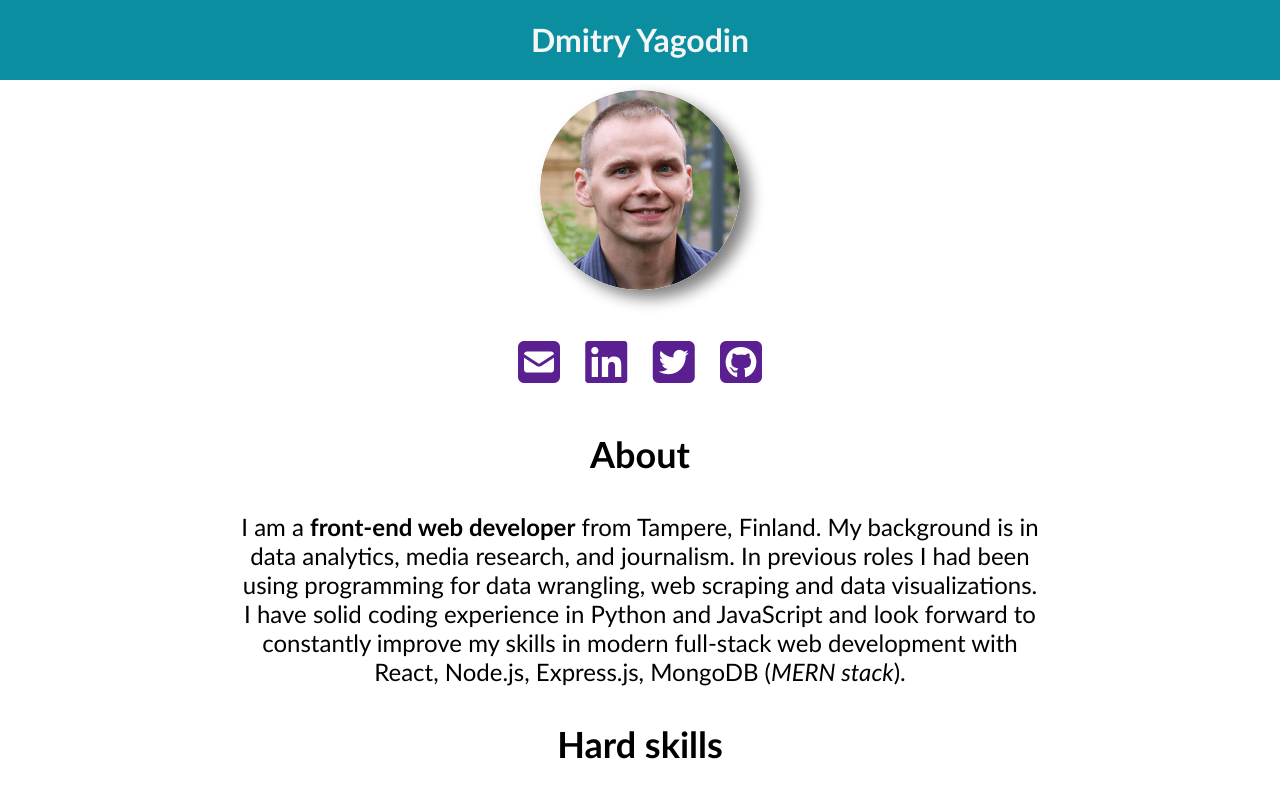
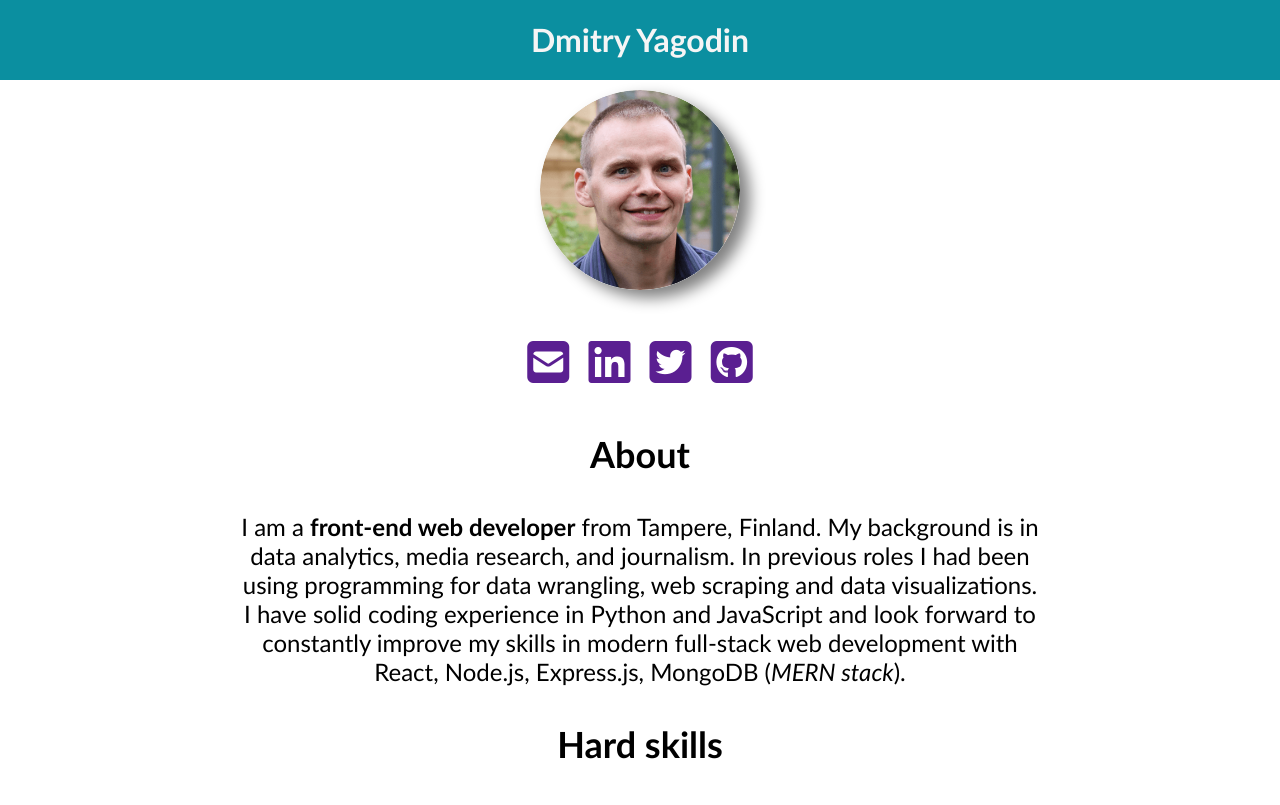
Before and after one commit to dmitryyagodin/rsschool-cv, a plain HTML site: page index.html in a window 1280 px wide. Shown: the top 805 px of the page. Drawn offline with Linux system fonts and the light colour scheme.

Commit message:
refactor: add ul to contacts

```diff
--- a/index.html
+++ b/index.html
@@ -18,11 +18,13 @@
   </header>
   <main class="flex-container">
     <img src="./photo.png" alt="Yagodin photo">
-  <div>
-    <a href="mailto:dmitry.yagodin@gmail.com"><i class="fas fa-envelope-square"></i></a>
-    <a href="https://www.linkedin.com/in/dmitry-yagodin/"><i class="fab fa-linkedin"></i></a>
-    <a href="https://twitter.com/yagodim"><i class="fab fa-twitter-square"></i></a>
-    <a href="https://github.com/dmitryyagodin"><i class="fab fa-github-square"></i></a>
+  <div class="contacts">
+    <ul class="contacts-list">
+      <li><a href="mailto:dmitry.yagodin@gmail.com"><i class="fas fa-envelope-square"></i></a></li>
+      <li><a href="https://www.linkedin.com/in/dmitry-yagodin/"><i class="fab fa-linkedin"></i></a></li>
+      <li><a href="https://twitter.com/yagodim"><i class="fab fa-twitter-square"></i></a></li>
+      <li><a href="https://github.com/dmitryyagodin"><i class="fab fa-github-square"></i></a></li>
+    </ul>
   </div>
   <h2>About</h2>
   <article>I am a <strong>front-end web developer</strong> from Tampere, Finland. My background is in data analytics, media research, and journalism. In previous roles I had been using programming for data wrangling, web scraping and data visualizations. I have solid coding experience in Python and JavaScript and look forward to constantly improve my skills in modern full-stack web development with React, Node.js, Express.js, MongoDB (<em>MERN stack</em>).</article>
--- a/styles.css
+++ b/styles.css
@@ -113,3 +113,22 @@ footer .fab {
   color: whitesmoke;
   margin: 0;
 }
+
+.contacts {
+  width: 100%;
+  text-align: center;
+}
+
+.contacts-list {
+  display: flex;
+  justify-content: center;
+  list-style-type: none;
+  margin: 0 auto;
+  padding: 0;
+  overflow: hidden;
+}
+
+.contacts-list li {
+  float: left;
+  display: inline;
+}
```
